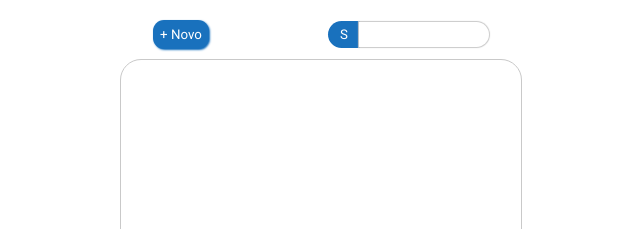
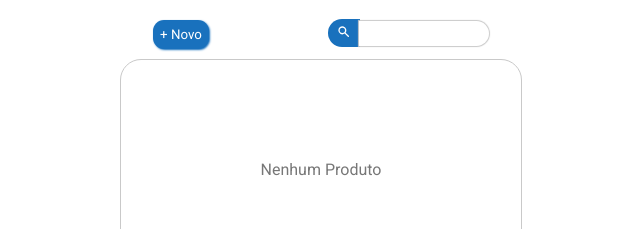
Before and after one commit to AndreVsc/Gerenciador-de-Tarefas, a React (Vite) app: page / in a window 1280 px wide. Shown: the top 229 px of the page, without its empty margins (319-959 px from the left). Built offline with nearby package versions, Linux system fonts and the light colour scheme.

Commit message:
0.0.1.0v
Atualizando search

```diff
--- a/src/components/Adicionar/AdicionarBlock.css
+++ b/src/components/Adicionar/AdicionarBlock.css
@@ -42,7 +42,7 @@
     text-align: center;
 }
 
-#serchBlock {
+#searchBlock {
     box-shadow: 0px 0px 1px 1px #c9c9c9;
     border-radius: 0px 21px 21px 0px;
     color: #777777;
@@ -51,10 +51,11 @@
     border: none;
 }
 
-#serchBlock:focus{
+#searchBlock:focus{
     outline: none;
 }
-#containerSerch button {
+
+#containerSearch button {
     background-color:rgb(25, 113, 189);
     color: #fff;
     width: 30px;
@@ -62,4 +63,11 @@
     box-shadow: 0px 0px 0px 1px rgb(25, 113, 189);
     border-radius: 21px 0px 0px 21px;
     border: none;
+    outline: none;
   }
+
+  #textp{
+    margin-top: 100px;
+    text-align: center;
+    color: #777777;
+  }
--- a/src/components/Adicionar/AdicionarBlock.jsx
+++ b/src/components/Adicionar/AdicionarBlock.jsx
@@ -1,12 +1,14 @@
-import React, { useState ,useEffect} from 'react';
+import React, { useState} from 'react';
 import SettingsBlock from './SettingsBlock';
 import BlockLista from './BlockLista';
+import {HiSearch} from 'react-icons/hi';
+import {AiOutlineLeft} from 'react-icons/ai';
 import './AdicionarBlock.css';
 
 export default function AdicionarBlock() {
     const [block, setBlock] = useState([]);
     const [outherBlock, setOutherBlock] = useState([]);
-    const [serch, setSerch] = useState([]);
+    const [search, setSearch] = useState([]);
     const [numBlock, setNumBlock] = useState(0);
     const [id, setId] = useState(0);
 
@@ -27,13 +29,13 @@ export default function AdicionarBlock() {
     const serchBlock = (e) => {
         e.preventDefault()
         setOutherBlock(block);
-        const results = block.filter((bloco)=> bloco.name===serch);
-        if(serch!="" && numBlock===0){
+        const results = block.filter((bloco)=> bloco.name===search);
+        if(search!="" && numBlock===0){
             setBlock(results);
             setNumBlock(numBlock+1);
-        }else if(serch=="" && numBlock===0){
+        }else if(search=="" && numBlock===0){
             return null;
-        }else if(serch=="" || serch!="" && numBlock===1){
+        }else if(search=="" || search!="" && numBlock===1){
             setBlock(outherBlock);
             setNumBlock(numBlock-1);
         }
@@ -44,13 +46,13 @@ export default function AdicionarBlock() {
             <div className='containerAdicionar'>
                 <div className='settingsAdicionar'>
                     <SettingsBlock addBlock={addBlock}/>
-                    <form id='containerSerch'>
-                        <button type="submit" onClick={serchBlock}>S</button>
-                        <input onChange={(e) => setSerch(e.target.value)} id='serchBlock' type="text" />
+                    <form id='containerSearch'>
+                        <button type="submit" onClick={serchBlock}>{numBlock==0? (<HiSearch />) : (<AiOutlineLeft />)}</button>
+                        <input onChange={(e) => setSearch(e.target.value)} id='searchBlock' type="text" />
                     </form>
                 </div>
                 <div id='containerRolagem'>
-                    <BlockLista blocos={block} onDeleteBlock={onDeleteBlock}/>
+                    {block==''?(<p id='textp'>Nenhum Produto</p>):(<BlockLista blocos={block} onDeleteBlock={onDeleteBlock}/>)}
                 </div>
             </div>
         </>
```
